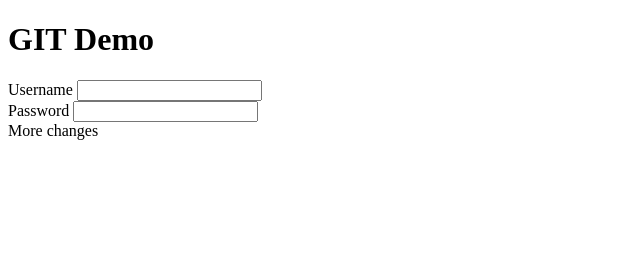
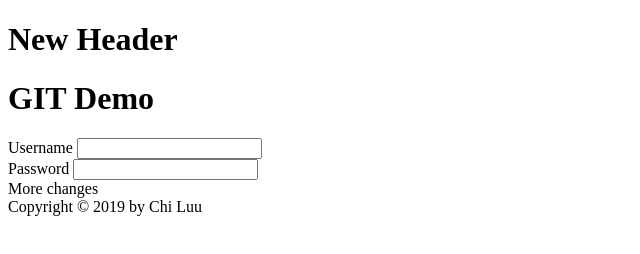
Before and after one commit to ChiLuu/GITDemo, a plain HTML site: page index.html in a window 1280 px wide. Shown: the whole page, without its empty margins (0-640 px from the left). Drawn offline with Linux system fonts and the light colour scheme.

Commit message:
Update with header and footer
New

```diff
--- a/index.html
+++ b/index.html
@@ -4,6 +4,9 @@
     <meta charset="utf-8">
     <title></title>
   </head>
+  <header>
+    <h1>New Header</h1>
+  </header>
   <body>
     <h1>GIT Demo</h1>
     <h2></h2>
@@ -14,4 +17,7 @@
 
     More changes
   </body>
+  <footer>
+      Copyright &copy; 2019 by Chi Luu
+  </footer>
 </html>
```
